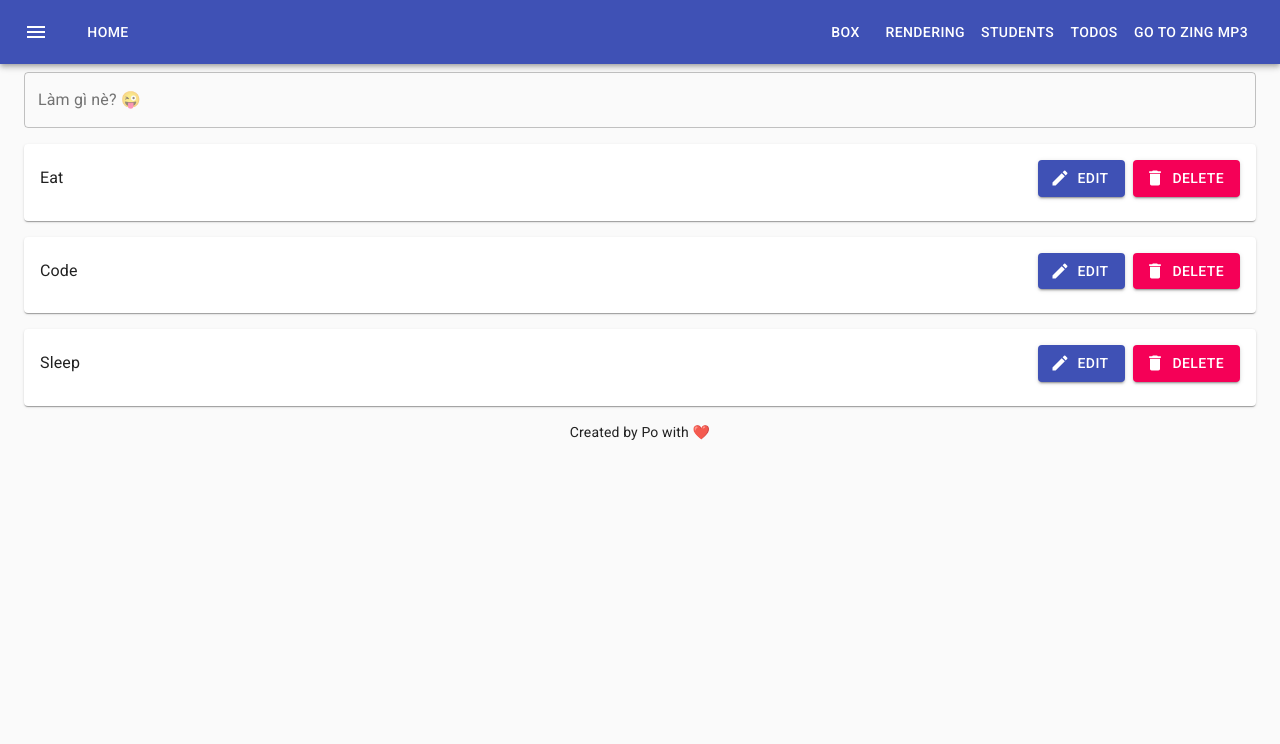
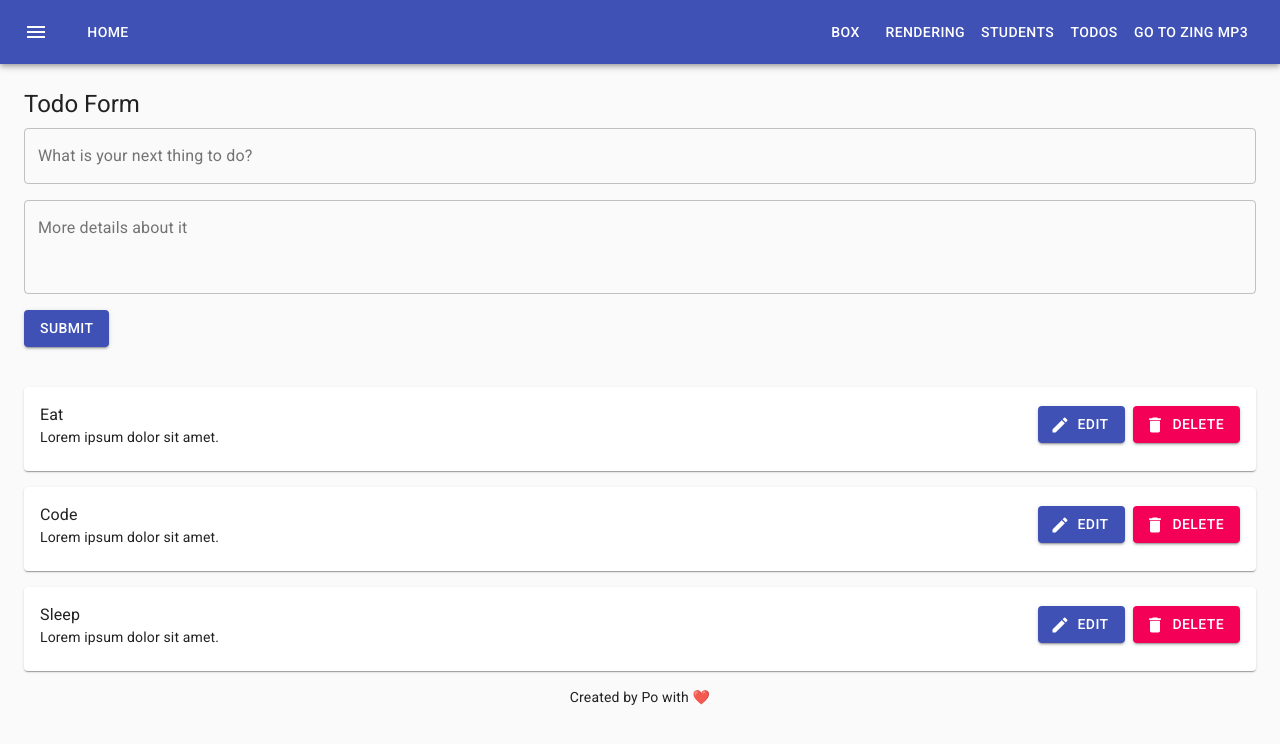
Before and after one commit to paulnguyen-mn/react-labs, a React (Create React App) app: page /todos in a window 1280 px wide. Shown: the top 744 px of the page. Built offline with nearby package versions, Linux system fonts and the light colour scheme.

Commit message:
12 - Textarea Field and Form Validation

```diff
--- /dev/null
+++ b/src/components/FormFields/TextareaField.jsx
@@ -0,0 +1,52 @@
+import React from 'react';
+import PropTypes from 'prop-types';
+import { Box, TextField } from '@material-ui/core';
+import { Controller } from 'react-hook-form';
+
+TextareaField.propTypes = {
+  name: PropTypes.string.isRequired,
+  form: PropTypes.object.isRequired,
+
+  label: PropTypes.string,
+  disabled: PropTypes.bool,
+};
+
+TextareaField.defaultProps = {
+  label: '',
+  disabled: false,
+};
+
+function TextareaField(props) {
+  const { name, label, form, disabled } = props;
+  const { errors } = form;
+  const errorMessage = errors[name]?.message;
+  const hasError = !!errorMessage;
+
+  return (
+    <Box mt={1} mb={2}>
+      <Controller
+        name={name}
+        control={form.control}
+        render={({ value, onChange, onBlur }) => (
+          <TextField
+            fullWidth
+            multiline
+            rows={3}
+            type="text"
+            name={name}
+            value={value}
+            onChange={onChange}
+            onBlur={onBlur}
+            label={label}
+            disabled={disabled}
+            variant="outlined"
+            error={hasError}
+            helperText={errorMessage}
+          />
+        )}
+      />
+    </Box>
+  );
+}
+
+export default TextareaField;
--- a/src/features/Todo/components/TodoForm/index.jsx
+++ b/src/features/Todo/components/TodoForm/index.jsx
@@ -1,5 +1,7 @@
 import { yupResolver } from '@hookform/resolvers/yup';
+import { Button, Typography } from '@material-ui/core';
 import InputField from 'components/FormFields/InputField';
+import TextareaField from 'components/FormFields/TextareaField';
 import PropTypes from 'prop-types';
 import React, { useEffect } from 'react';
 import { useForm } from 'react-hook-form';
@@ -13,25 +15,39 @@ TodoForm.propTypes = {
 TodoForm.defaultProps = {
   initialValues: {
     value: '',
+    description: '',
   },
 };
 
 function TodoForm({ initialValues, onSubmit }) {
   const schema = yup.object().shape({
-    value: yup.string().required('Ê, nhập đi!!! :P '),
+    value: yup
+      .string()
+      .required('Please enter what to do.')
+      .min(5, 'Should be at least 5 characters.')
+      // .email('Please enter a valid email address.')
+      .test('should have at least two words', 'Please enter at least two words.', (value) => {
+        return value.split(' ').filter((x) => !!x).length >= 2;
+      }),
+
+    description: yup.string().when('value', {
+      is: (value) => value.toLowerCase() === 'reactjs',
+      then: yup.string().required('Please enter description.'),
+      otherwise: yup.string(),
+    }),
   });
 
-  console.log({ initialValues });
-
   const form = useForm({
-    mode: 'onSubmit',
-    defaultValues: initialValues || { value: '' },
+    mode: 'onBlur',
+    defaultValues: initialValues || { value: '', description: '' },
     resolver: yupResolver(schema),
   });
   const { setValue } = form;
 
+  // set form values whenever initialValues changes
   useEffect(() => {
     setValue('value', initialValues ? initialValues.value : '');
+    setValue('description', initialValues?.description || '');
   }, [initialValues, setValue]);
 
   const handleFormSubmit = (values) => {
@@ -46,7 +62,16 @@ function TodoForm({ initialValues, onSubmit }) {
 
   return (
     <form noValidate autoComplete="off" onSubmit={form.handleSubmit(handleFormSubmit)}>
-      <InputField name="value" label="Làm gì nè? 😜" form={form} />
+      <Typography component="h2" variant="h5">
+        Todo Form
+      </Typography>
+
+      <InputField name="value" label="What is your next thing to do?" form={form} />
+      <TextareaField name="description" label="More details about it" form={form} />
+
+      <Button type="submit" color="primary" variant="contained">
+        Submit
+      </Button>
     </form>
   );
 }
--- a/src/features/Todo/components/TodoList/index.jsx
+++ b/src/features/Todo/components/TodoList/index.jsx
@@ -40,6 +40,10 @@ function TodoList({ todoList, onRemove, onEdit }) {
                   <Typography component="p" variant="body1">
                     {todo.value}
                   </Typography>
+
+                  <Typography component="p" variant="body2">
+                    {todo.description}
+                  </Typography>
                 </Box>
 
                 <Box mr={1}>
--- a/src/features/Todo/index.jsx
+++ b/src/features/Todo/index.jsx
@@ -1,4 +1,4 @@
-import { Container } from '@material-ui/core';
+import { Box, Container } from '@material-ui/core';
 import React, { useState } from 'react';
 import TodoForm from './components/TodoForm';
 import TodoList from './components/TodoList';
@@ -7,9 +7,9 @@ TodoFeature.propTypes = {};
 
 function TodoFeature(props) {
   const [todoList, setTodoList] = useState([
-    { id: '1', value: 'Eat' },
-    { id: '2', value: 'Code' },
-    { id: '3', value: 'Sleep' },
+    { id: '1', value: 'Eat', description: 'Lorem ipsum dolor sit amet.' },
+    { id: '2', value: 'Code', description: 'Lorem ipsum dolor sit amet.' },
+    { id: '3', value: 'Sleep', description: 'Lorem ipsum dolor sit amet.' },
   ]);
 
   const [selectedTodo, setSelectedTodo] = useState(null);
@@ -53,7 +53,7 @@ function TodoFeature(props) {
       // New item
       const newTodo = {
         id: new Date().getTime().toString(),
-        value: formValues.value,
+        ...formValues,
       };
 
       return [...currentList, newTodo];
@@ -62,7 +62,10 @@ function TodoFeature(props) {
 
   return (
     <Container fixed>
-      <TodoForm initialValues={selectedTodo} onSubmit={handleFormSubmit} />
+      <Box mt={3} mb={5}>
+        <TodoForm initialValues={selectedTodo} onSubmit={handleFormSubmit} />
+      </Box>
+
       <TodoList todoList={todoList} onRemove={handleRemoveClick} onEdit={handleEditClick} />
     </Container>
   );
```
